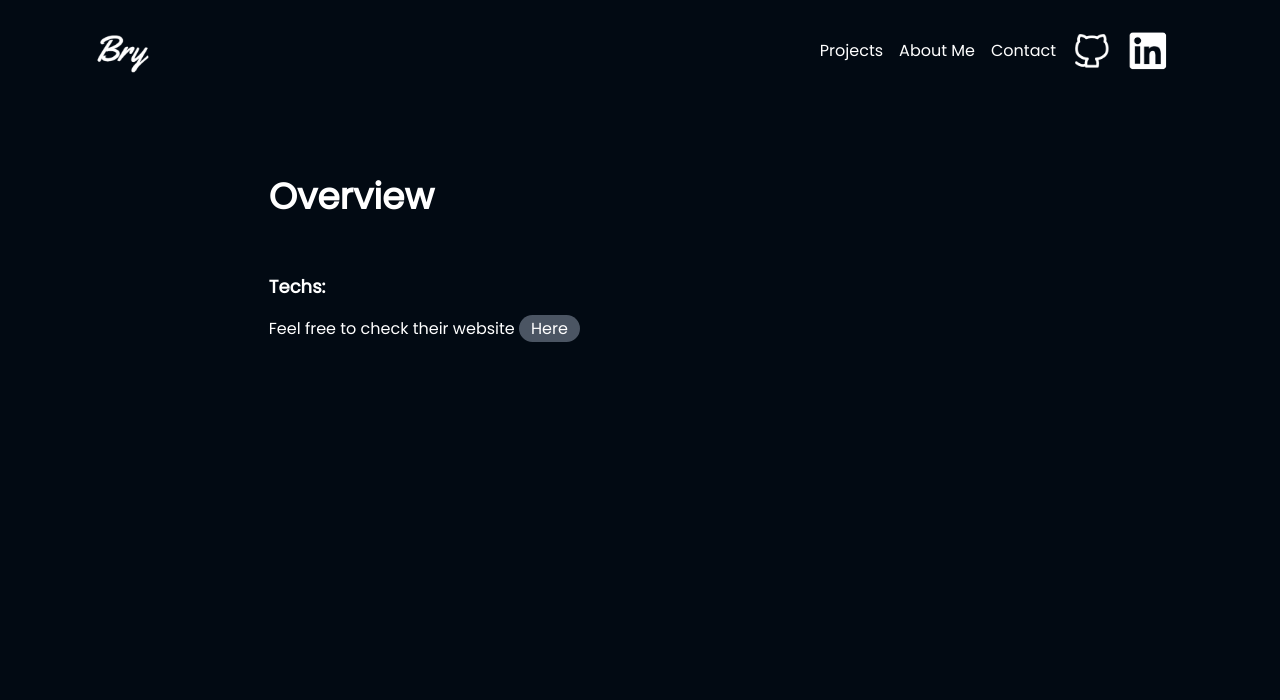
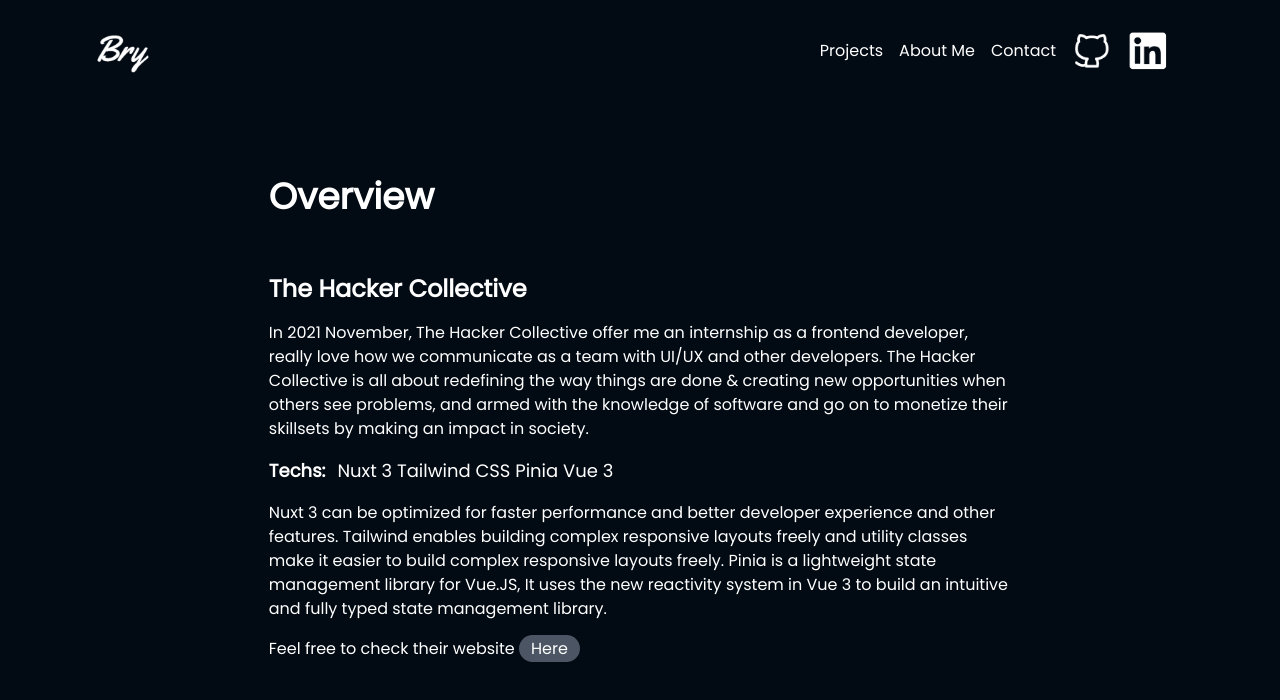
Before and after one commit to Shoko118/vue-portfolio, a Vue app: page /project/1 in a window 1280 px wide. Shown: the top 700 px of the page. Built offline with nearby package versions, Linux system fonts and the light colour scheme.

Commit message:
with pinia props

```diff
--- a/package.json
+++ b/package.json
@@ -9,6 +9,7 @@
   },
   "dependencies": {
     "@heroicons/vue": "^1.0.6",
+    "pinia": "^2.0.13",
     "vue": "^3.2.25",
     "vue-router": "^4.0.14"
   },
--- a/src/components/ProjectsDetails.vue
+++ b/src/components/ProjectsDetails.vue
@@ -4,6 +4,8 @@
     type: Array,
   },
 });
+
+console.log(props.details);
 </script>
 
 <template>
@@ -16,11 +18,6 @@
             name: `ProjectIn`,
             params: {
               id: item.id,
-              content: item.content,
-              heading1: item.heading1,
-              p: item.p,
-              p2: item.p2,
-              hrefs: item.hrefs,
             },
           }"
         >
@@ -34,13 +31,6 @@
               <div>{{ item.title }}</div>
               <div>{{ item.desc }}</div>
             </div>
-            <div>
-              <h2 v-if="heading1">{{ item.heading1 }}</h2>
-              <p v-if="content">{{ item.content }}</p>
-              <p v-if="p">{{ item.p }}</p>
-              <p v-if="p2">{{ item.p2 }}</p>
-              <a v-if="hrefs" :href="item.hrefs">{{ item.hrefs }}</a>
-            </div>
           </div>
         </router-link>
       </div>
--- a/src/main.js
+++ b/src/main.js
@@ -1,6 +1,7 @@
 import { createApp } from "vue";
 import App from "./App.vue";
 import router from "./router/router";
+import { createPinia } from "pinia";
 import "./css/tail.css";
 
-createApp(App).use(router).mount("#app");
+createApp(App).use(createPinia()).use(router).mount("#app");
--- a/src/pages/AboutMe.vue
+++ b/src/pages/AboutMe.vue
@@ -13,22 +13,22 @@
           <div class="mt-10 md:max-w-xl lg:max-w-2xl">
             <p>
               I’m a self-taught
-              <span class="underline underline-offset-4 decoration-green-700">ENFJ Frontend Developer</span> located in
-              Malaysia, I have been learning code since July of 2021. I have a
-              <span class="underline underline-offset-4 decoration-yellow-600">passion</span> for learning techs and
-              learning from <span class="underline underline-offset-4 decoration-cyan-700">other developers</span> 💻
+              <span class="underline underline-offset-4 decoration-green-700">ENFJ Frontend Developer</span> in
+              Malaysia, and I have been learning code since July of 2021. I have a
+              <span class="underline underline-offset-4 decoration-yellow-600">passion</span> for techs and learning
+              from <span class="underline underline-offset-4 decoration-cyan-700">other developers</span> 💻
             </p>
             <p class="mt-10">
-              Interested in
+              I am interested in the
               <span class="underline underline-offset-4 decoration-green-700">Frontend curriculum</span> and love to
-              work with people on idea projects, consistently
-              <span class="underline underline-offset-4 decoration-teal-600">learning techs</span> and road to become a
-              <span class="underline underline-offset-4 decoration-red-500">better developer.</span> A fan of John
+              work with people on idea projects ideas, consistently
+              <span class="underline underline-offset-4 decoration-teal-600">learning techs</span> and road to becoming
+              a <span class="underline underline-offset-4 decoration-red-500">better developer.</span> Fan of John
               Mayer, K-show entertainment, guitar lover 🎸, and the one and only me.
             </p>
             <div class="mt-10">
-              If you happen interested in techs, music or anything would love to grab a burger with you. Come add me in
-              discord <span class="underline underline-offset-4 decoration-slate-500">GGshoku#3654</span>
+              If you happen to be interested in techs, music, or anything would love to grab a burger with you. Add me
+              in discord discord <span class="underline underline-offset-4 decoration-slate-500">GGshoku#3654</span>
             </div>
           </div>
         </div>
--- a/src/pages/Project.vue
+++ b/src/pages/Project.vue
@@ -1,45 +1,10 @@
 <script setup>
-import { MenuAlt1Icon } from "@heroicons/vue/solid";
+import { useStore } from "../store/store";
+import { storeToRefs } from "pinia";
 import ProjectsDetails from "../components/ProjectsDetails.vue";
 
-const details = [
-  {
-    id: 1,
-    icon: MenuAlt1Icon,
-    title: "The Hacker Collective",
-    desc: "Responsive Website",
-    heading1: "The Hacker Collective",
-    content:
-      "In 2021 November, The Hacker Collective offer me an internship as a frontend developer, really love how we communicate as a team with UI/UX and other developers. The Hacker Collective is all about redefining the way things are done & creating new opportunities when others see problems, and armed with the knowledge of software and go on to monetize their skillsets by making an impact in society.",
-    p: "Nuxt 3 Tailwind CSS Pinia Vue 3",
-    p2: "Nuxt 3 can be optimized for faster performance and better developer experience and other features. Tailwind enables building complex responsive layouts freely and utility classes make it easier to build complex responsive layouts freely. Pinia is a lightweight state management library for Vue.JS, It uses the new reactivity system in Vue 3 to build an intuitive and fully typed state management library.",
-    hrefs: "https://hackercollective.co/",
-  },
-  {
-    id: 2,
-    icon: MenuAlt1Icon,
-    title: "Sigma School",
-    desc: "Eduction Platform",
-    heading1: "Sigma School",
-    content:
-      "In 2022 February, Sigma School has reached up to me to build this static website, Sigma School is an education platform where the mission is to bridge the skills gap between employers and employees and redefine the education system. Because students are struggling to get jobs and employers are still struggling to hire good talents.",
-    p: "Webflow",
-    p2: "Why Webflow is because Webflow lets you finalize projects faster without sacrificing quality. You’ll get initial designs into the hands of your project in days, not weeks. And you’ll be able to implement your clients’ changes with ease, moving the final product closer to launch and decreasing the time between client approval and version iterations.",
-    hrefs: "https://sigmaschool.co/",
-  },
-  {
-    id: 3,
-    icon: MenuAlt1Icon,
-    title: "Multi Web Apps",
-    desc: "Web Application",
-    heading1: "Multi Web Apps",
-    content:
-      "I build these 3 web applications is because just for fun and also to practice my fronted skill to become a better frontend developer. ",
-    p: " Vue 3 Tailwind CSS",
-    p2: "I use Vue 3 to build these 3 web applications to practice my conditional rendering, list rendering, event handling, SFC, two-way data binding, Tailwind CSS, and also Javascript.",
-    hrefs: "https://vue-multi-web-app.netlify.app/",
-  },
-];
+const store = useStore();
+const { details } = storeToRefs(store);
 </script>
 
 <template>
--- a/src/pages/ProjectIn.vue
+++ b/src/pages/ProjectIn.vue
@@ -1,5 +1,17 @@
 <script setup>
-const props = defineProps(["heading1", "content", "p", "p2", "hrefs"]);
+import { useStore } from "../store/store";
+
+const store = useStore();
+
+const props = defineProps({
+  id: {
+    type: String,
+  },
+});
+
+const detailID = parseInt(props.id);
+
+const { heading1, content, desc, hrefs, icon, p, p2, title } = store.getDetailByID(detailID);
 </script>
 
 <template>
--- /dev/null
+++ b/src/store/store.js
@@ -0,0 +1,56 @@
+import { defineStore } from "pinia";
+import { MenuAlt1Icon } from "@heroicons/vue/solid";
+
+export const useStore = defineStore("main", {
+  state: () => {
+    return {
+      details: [
+        {
+          id: 1,
+          icon: MenuAlt1Icon,
+          title: "The Hacker Collective",
+          desc: "Responsive Website",
+          heading1: "The Hacker Collective",
+          content:
+            "In 2021 November, The Hacker Collective offer me an internship as a frontend developer, really love how we communicate as a team with UI/UX and other developers. The Hacker Collective is all about redefining the way things are done & creating new opportunities when others see problems, and armed with the knowledge of software and go on to monetize their skillsets by making an impact in society.",
+          p: "Nuxt 3 Tailwind CSS Pinia Vue 3",
+          p2: "Nuxt 3 can be optimized for faster performance and better developer experience and other features. Tailwind enables building complex responsive layouts freely and utility classes make it easier to build complex responsive layouts freely. Pinia is a lightweight state management library for Vue.JS, It uses the new reactivity system in Vue 3 to build an intuitive and fully typed state management library.",
+          hrefs: "https://hackercollective.co/",
+        },
+        {
+          id: 2,
+          icon: MenuAlt1Icon,
+          title: "Sigma School",
+          desc: "Eduction Platform",
+          heading1: "Sigma School",
+          content:
+            "In 2022 February, Sigma School has reached up to me to build this static website, Sigma School is an education platform where the mission is to bridge the skills gap between employers and employees and redefine the education system. Because students are struggling to get jobs and employers are still struggling to hire good talents.",
+          p: "Webflow",
+          p2: "Why Webflow is because Webflow lets you finalize projects faster without sacrificing quality. You’ll get initial designs into the hands of your project in days, not weeks. And you’ll be able to implement your clients’ changes with ease, moving the final product closer to launch and decreasing the time between client approval and version iterations.",
+          hrefs: "https://sigmaschool.co/",
+        },
+        {
+          id: 3,
+          icon: MenuAlt1Icon,
+          title: "Multi Web Apps",
+          desc: "Web Application",
+          heading1: "Multi Web Apps",
+          content:
+            "I build these 3 web applications is because just for fun and also to practice my fronted skill to become a better frontend developer. ",
+          p: " Vue 3 Tailwind CSS",
+          p2: "I use Vue 3 to build these 3 web applications to practice my conditional rendering, list rendering, event handling, SFC, two-way data binding, Tailwind CSS, and also Javascript.",
+          hrefs: "https://vue-multi-web-app.netlify.app/",
+        },
+      ],
+    };
+  },
+  actions: {
+    getDetailByID(detailID) {
+      const detail = this.details.find((detail) => detail.id === detailID);
+
+      if (!detail) throw `No detail found with this id ${detailID}`;
+
+      return detail;
+    },
+  },
+});
```
Also changed, not shown: 1 other file (tests, documents, lock files or other folders).
